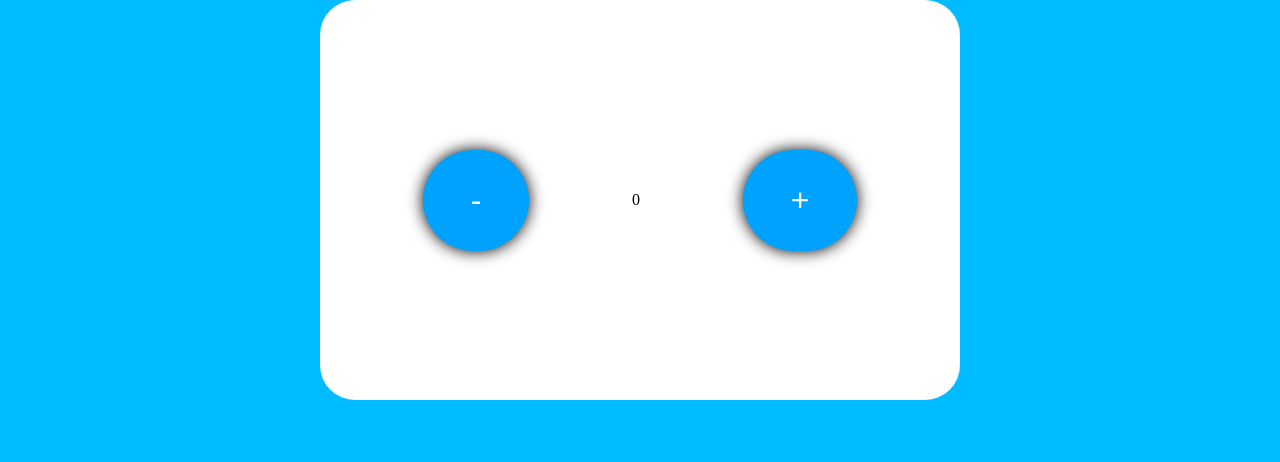
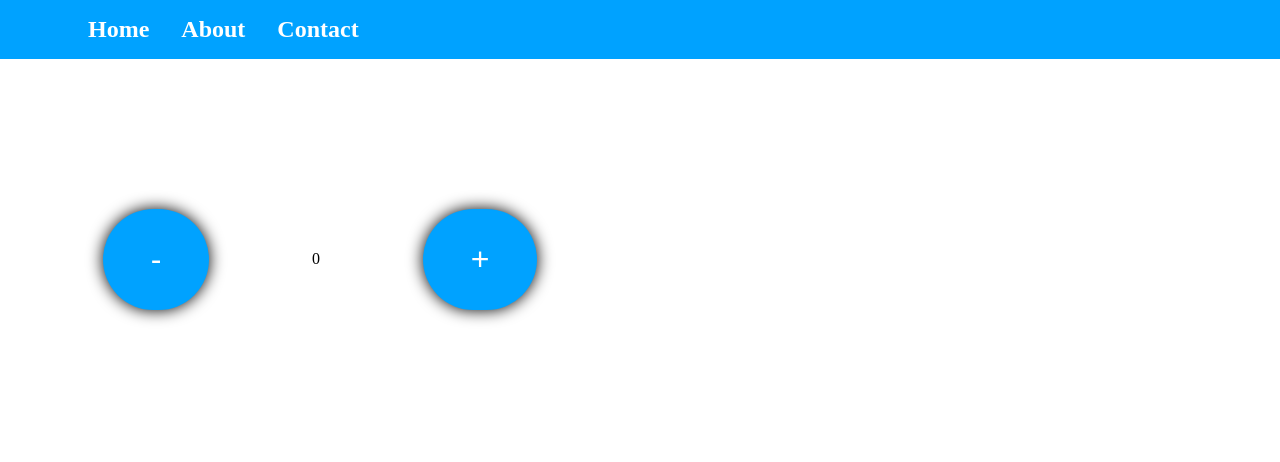
Before and after one commit to kristi000/Counter-test, a plain HTML site: page index.html in a window 1280 px wide. Drawn offline with Linux system fonts and the light colour scheme.

Commit message:
added nav

```diff
--- a/index.html
+++ b/index.html
@@ -8,6 +8,14 @@
   </head>
   <body>
 
+    <nav>
+
+      <ul>
+        <li><a href="index.html">Home</a></li>
+        <li><a href="about.html">About</a></li>
+        <li><a href="contact.html">Contact</a></li>
+      </ul>
+    </nav>
 
     <div class="counter_container">
 
--- a/style.css
+++ b/style.css
@@ -2,13 +2,44 @@
   box-sizing: border-box;
   margin: 0;
 }
+nav {
+  width: 100%;
 
-body {
-  background-color: rgb(0, 187, 255);
   display: flex;
-  justify-content: center;
+  justify-content: space-between;
   align-items: center;
+  padding: 1rem 2rem;
+  background-color: #00a2ff;
+  color: #ffffff;
+  font-size: 1.5rem;
+  font-weight: 700;
+  list-style: none;
 }
+
+nav a {
+  text-decoration: none;
+  color: #ffffff;
+}
+
+nav a:hover {
+  background: 2rem #023eef;
+}
+
+nav ul {
+  display: flex;
+  justify-content: space-between;
+  align-items: center;
+  list-style: none;
+}
+
+nav ul li {
+  padding: 0 1rem;
+}
+
+nav ul li:hover {
+  color: #002244;
+}
+
 .counter_container {
   background-color: #ffffff;
   display: flex;
```
Also changed, not shown: script.js (line endings or trailing spaces).
